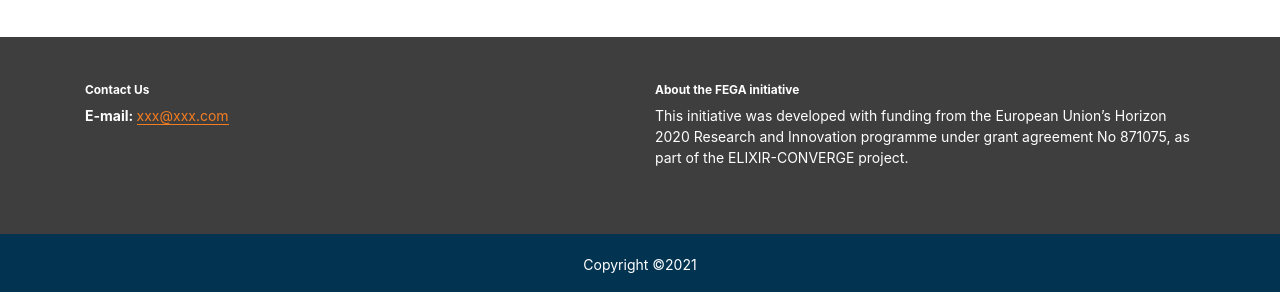
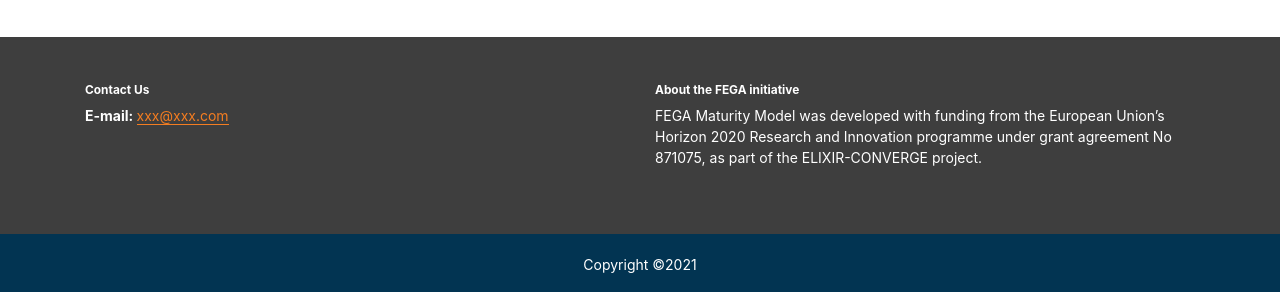
Before and after one commit to inab/fega-mm, a Jekyll site: the page built from index.md, in a window 1280 px wide. Shown: the part 893-1185 px from the top of the page. Built offline with Jekyll 4.4.1, drawn with Linux system fonts in a browser that asks for light colours.

Commit message:
content: update funding acknowledgement #41

```diff
--- a/_includes/footer.html
+++ b/_includes/footer.html
@@ -9,7 +9,7 @@
       </div>
       <div class="col-md-6">
         <h5>About the FEGA initiative</h5>
-        <p class="text-white">This initiative was developed with funding from the European Union’s Horizon 2020 Research and Innovation programme under grant agreement No 871075, as part of the ELIXIR-CONVERGE project.</p>
+        <p class="text-white">FEGA Maturity Model was developed with funding from the European Union’s Horizon 2020 Research and Innovation programme under grant agreement No 871075, as part of the ELIXIR-CONVERGE project.</p>
       </div>
     </div>
   </div>
```
